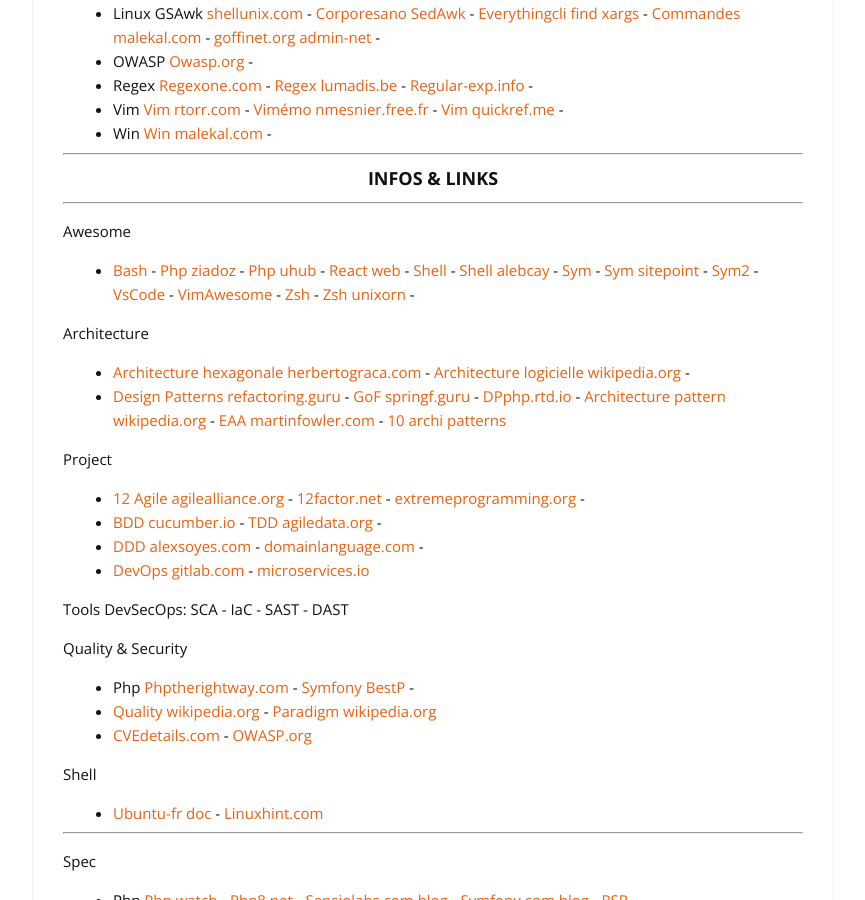
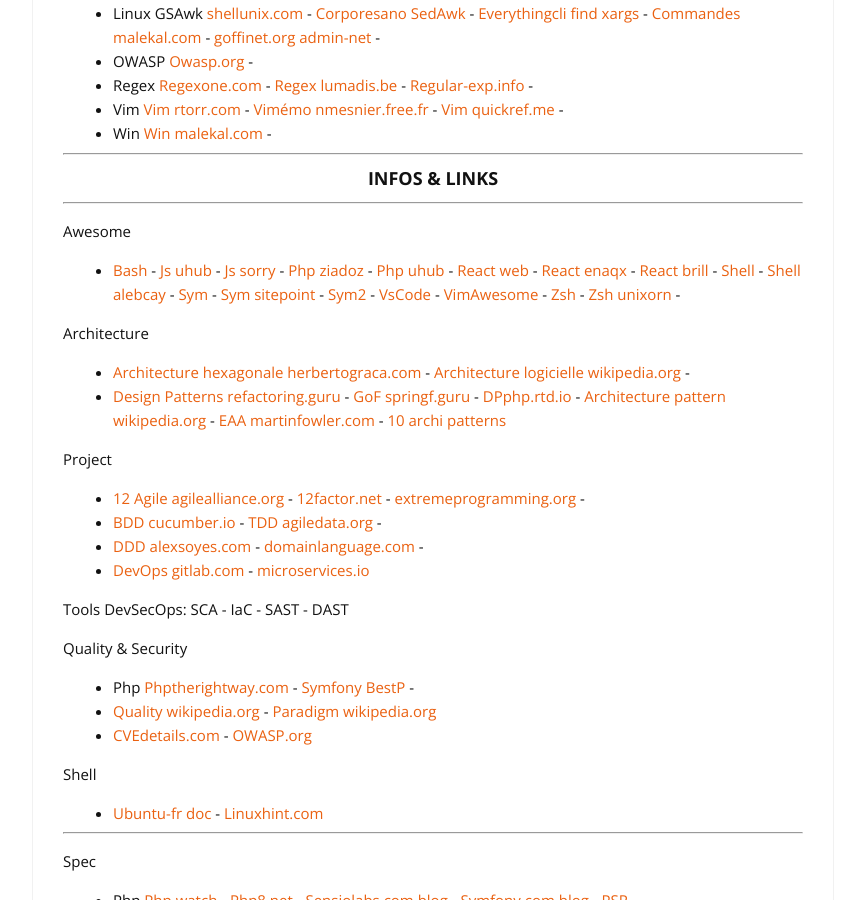
Before and after one commit to cylmat/cylmat.github.io, a Jekyll site: the page built from _pages/USEFUL.md, in a window 1280 px wide and 900 px high, scrolled down 2263 px. Shown: the whole window, without its empty margins (207-1072 px from the left). Built offline with Jekyll 4.4.1, drawn with Linux system fonts in a browser that asks for light colours; nearby versions of some CDN libraries.

Commit message:
Update USEFUL.md

```diff
--- a/_pages/USEFUL.md
+++ b/_pages/USEFUL.md
@@ -99,7 +99,7 @@
 ### <center>INFOS & LINKS</center>
 ---
 Awesome
-- [Bash](https://github.com/awesome-lists/awesome-bash) - [Php ziadoz](https://github.com/ziadoz/awesome-php) - [Php uhub](https://github.com/uhub/awesome-php) - [React web](https://awesome-web-react.js.org) - [Shell](https://awesomerank.github.io/lists/alebcay/awesome-shell.html) - [Shell alebcay](https://github.com/alebcay/awesome-shell) - [Sym](https://symfony.com/blog/the-30-most-useful-symfony-bundles-and-making-them-even-better) - [Sym sitepoint](https://github.com/sitepoint-editors/awesome-symfony) - [Sym2](https://github.com/theofidry/awesome-symfony2) - [VsCode](https://github.com/viatsko/awesome-vscode) - [VimAwesome](https://vimawesome.com) - [Zsh](https://safjan.com/top-popular-zsh-plugins-on-github-2023) - [Zsh unixorn](https://awesomerank.github.io/lists/unixorn/awesome-zsh-plugins.html) -
+- [Bash](https://github.com/awesome-lists/awesome-bash) - [Js uhub](https://github.com/uhub/awesome-javascript) - [Js sorry](https://github.com/sorrycc/awesome-javascript) - [Php ziadoz](https://github.com/ziadoz/awesome-php) - [Php uhub](https://github.com/uhub/awesome-php) - [React web](https://awesome-web-react.js.org) - [React enaqx](https://github.com/enaqx/awesome-react) - [React brill](https://github.com/brillout/awesome-react-components) - [Shell](https://awesomerank.github.io/lists/alebcay/awesome-shell.html) - [Shell alebcay](https://github.com/alebcay/awesome-shell) - [Sym](https://symfony.com/blog/the-30-most-useful-symfony-bundles-and-making-them-even-better) - [Sym sitepoint](https://github.com/sitepoint-editors/awesome-symfony) - [Sym2](https://github.com/theofidry/awesome-symfony2) - [VsCode](https://github.com/viatsko/awesome-vscode) - [VimAwesome](https://vimawesome.com) - [Zsh](https://safjan.com/top-popular-zsh-plugins-on-github-2023) - [Zsh unixorn](https://awesomerank.github.io/lists/unixorn/awesome-zsh-plugins.html) -
 
 Architecture
 * [Architecture hexagonale herbertograca.com](https://herbertograca.com/2017/11/16/explicit-architecture-01-ddd-hexagonal-onion-clean-cqrs-how-i-put-it-all-together) - [Architecture logicielle wikipedia.org](https://en.wikipedia.org/wiki/List_of_software_architecture_styles_and_patterns) -
```
